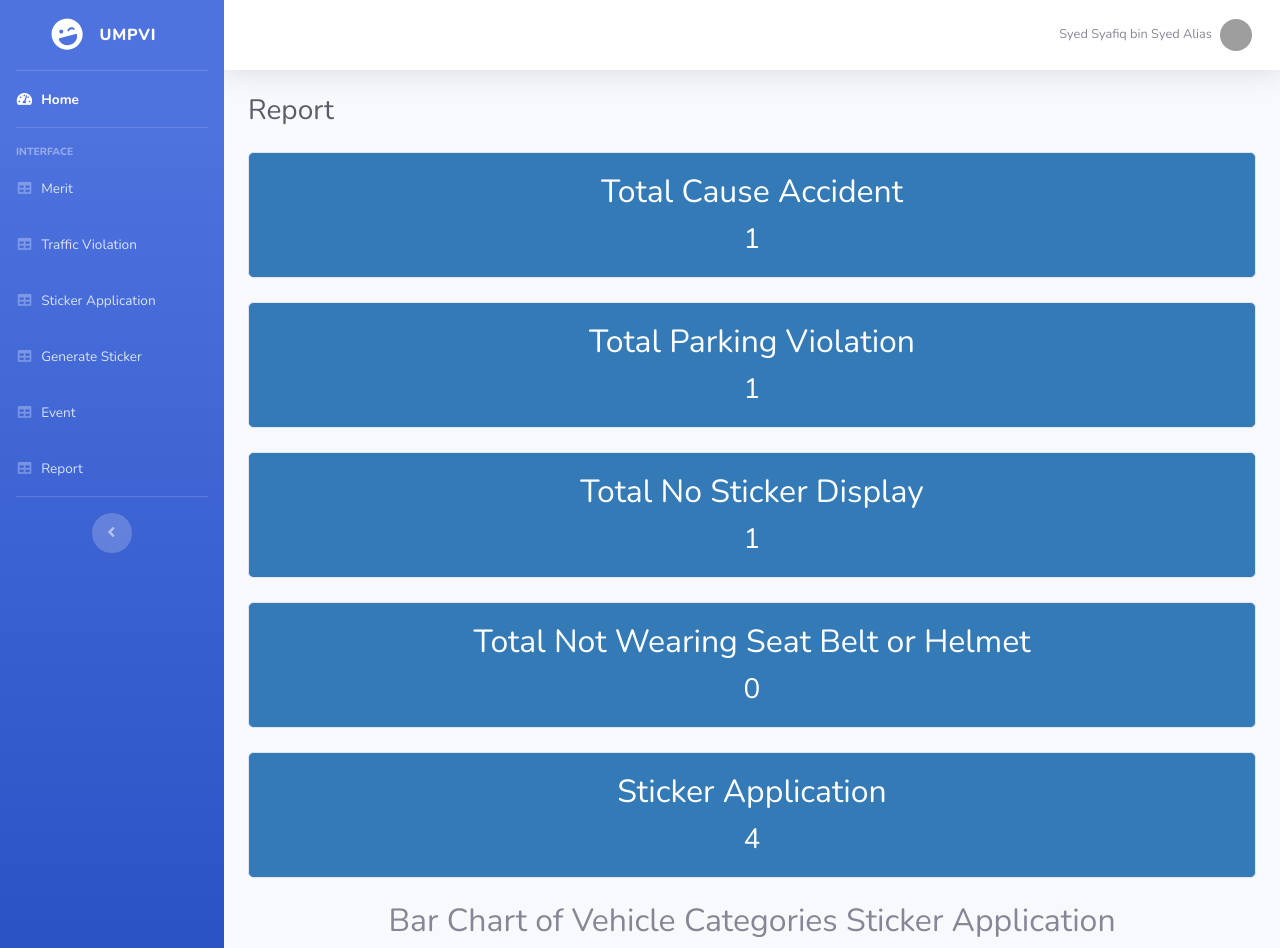
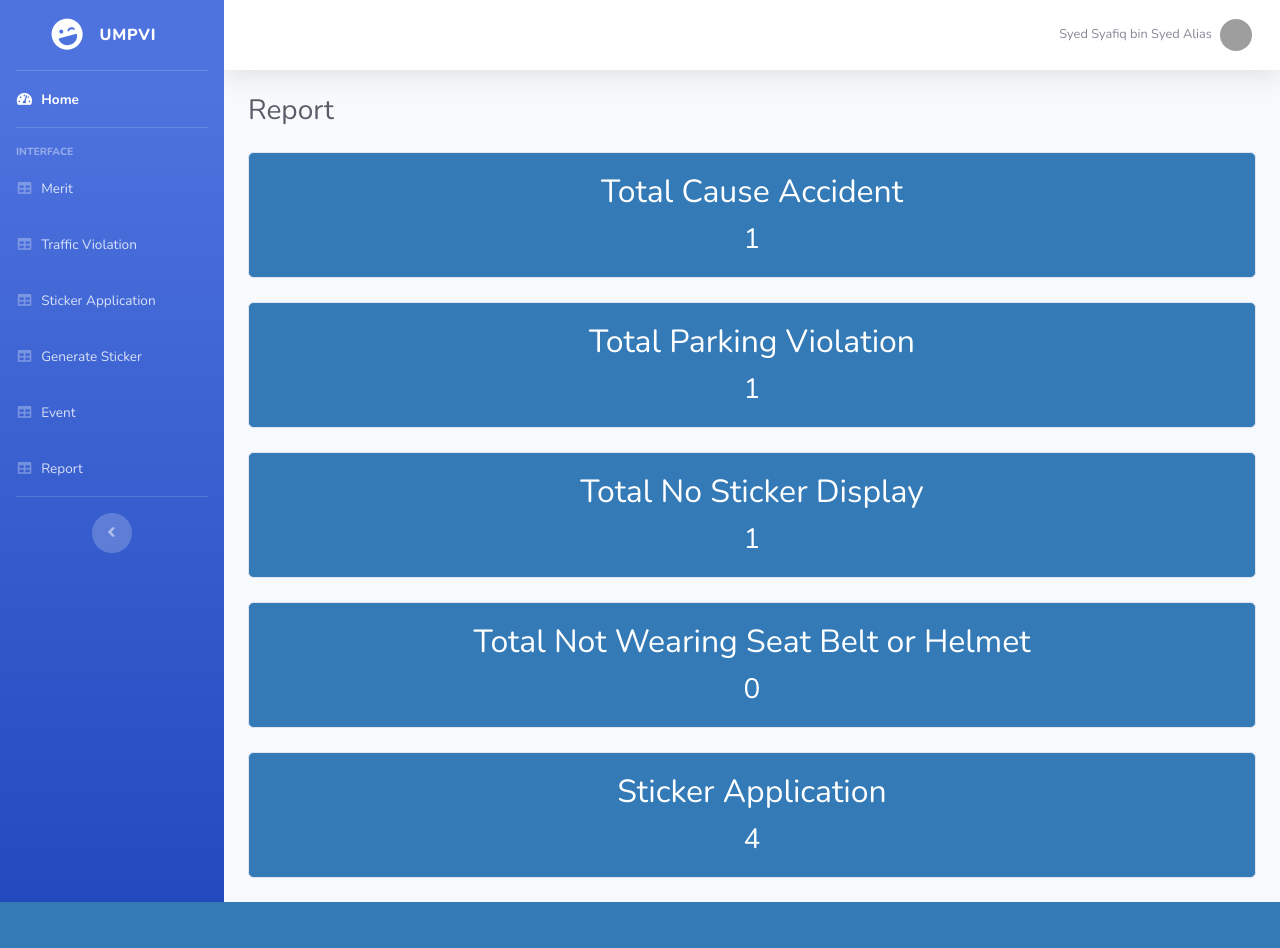
Before and after one commit to sydsyfq/UMPVi_2, a PHP site: page /admin/report.php in a window 1280 px wide. Shown: the top 948 px of the page. After the commit the page ends 902 px from the top, so only its background shows below. Run offline with PHP 8.4, Linux system fonts and the light colour scheme; a user stored in the database is signed in; data comes from the database, SQL or seed files in the repository; some libraries are stand-ins or nearby versions; grey boxes are pictures that could not be loaded.

Commit message:
Revert "Update report.php"

```diff
--- a/admin/report.php
+++ b/admin/report.php
@@ -4,15 +4,6 @@ ob_start();
 include_once('../DBCon.php');
 // include_once('query/applyStickerQuery.php');
 $userIDSession = $_SESSION["user_id"];
-
-$result=mysqli_query($conn,"SELECT count(*) as total from sticker WHERE vehicleType = 'Car'");
-$data=mysqli_fetch_assoc($result);
-$car = $data['total'];
-
-$result1=mysqli_query($conn,"SELECT count(*) as total from sticker WHERE vehicleType = 'Motorcycle'");
-$data1=mysqli_fetch_assoc($result1);
-$motorcycle = $data1['total'];
-
 
 ?>
 
@@ -355,11 +346,6 @@ $motorcycle = $data1['total'];
             </center><br>
           <?php }} ?>
 
-          <center>
-            <h2>Bar Chart of Vehicle Categories Sticker Application</h2>
-            <p id="piechart"></p>
-          </center>
-
 
 
 
@@ -419,28 +405,3 @@ $motorcycle = $data1['total'];
 </body>
 
 </html>
-
-
-          <script type="text/javascript">
-          // Load google charts
-          google.charts.load('current', {'packages':['corechart']});
-          google.charts.setOnLoadCallback(drawChart);
-
-          // Draw the chart and set the chart values
-          function drawChart() {
-            var car = <?php echo $car; ?>;
-              var motorcycle = <?php echo $motorcycle; ?>;
-              var data = google.visualization.arrayToDataTable([
-              ['Vehicle Category', 'Total'],
-              ['Car', car],
-              ['Motorcycle', motorcycle]
-          ]);
-
-            // Optional; add a title and set the width and height of the chart
-            var options = {'title':'Sticker Application Based on Vehicle Category', 'width':550, 'height':400};
-
-            // Display the chart inside the <div> element with id="piechart"
-            var chart = new google.visualization.BarChart(document.getElementById('piechart'));
-            chart.draw(data, options);
-          }
-          </script>
```
